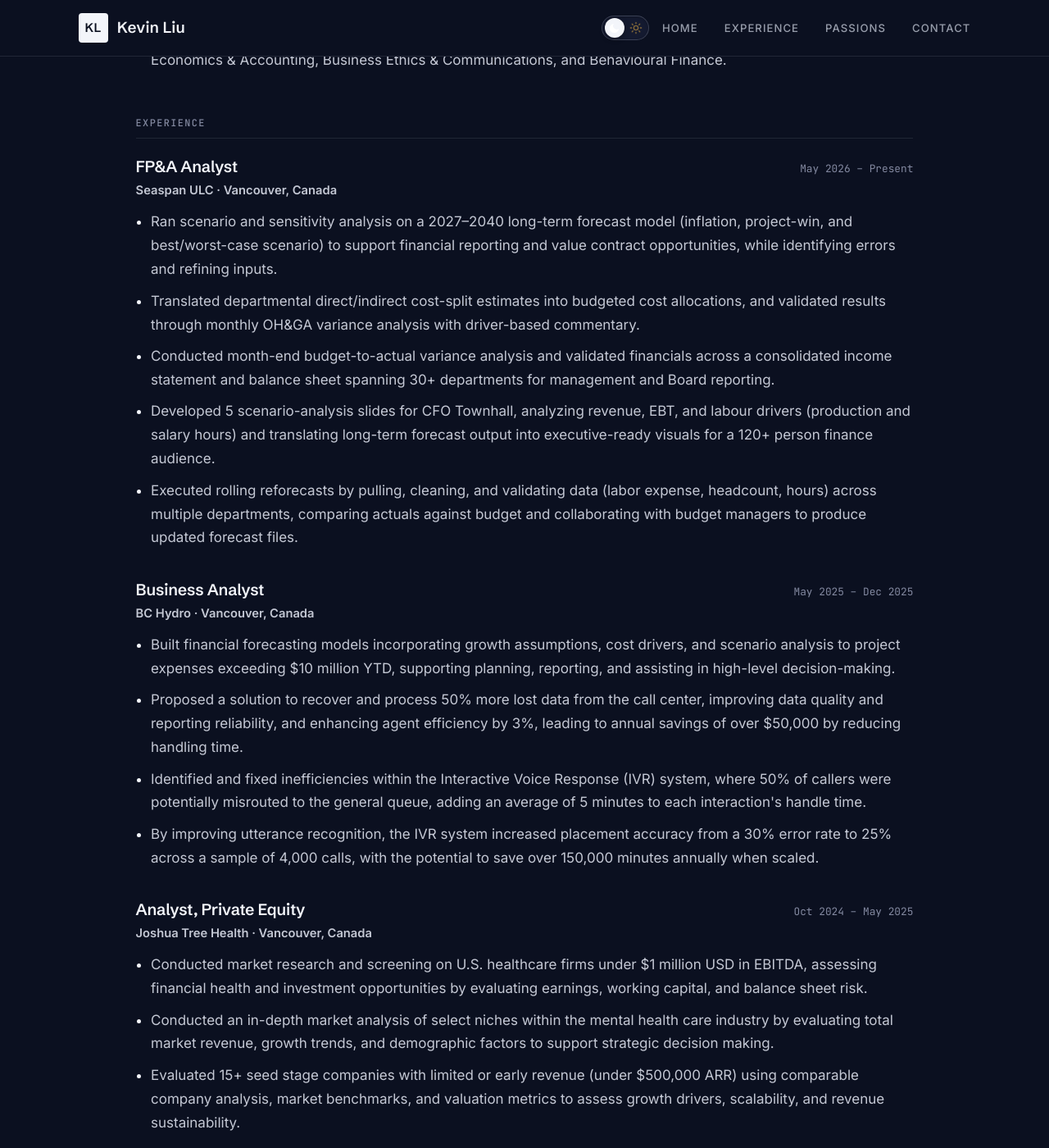
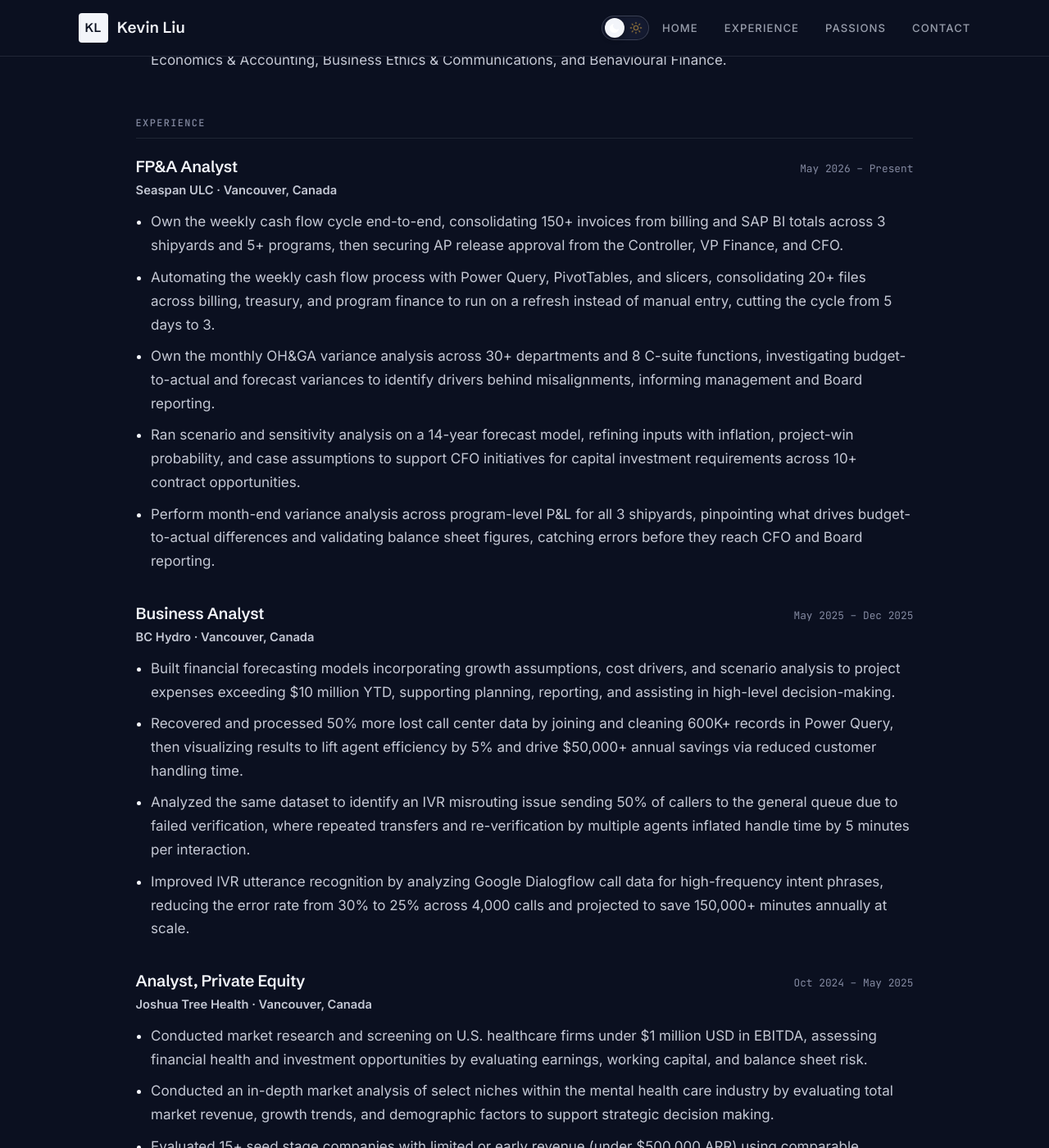
Before and after one commit to kev2k04/kev2k04.github.io, a Jekyll site: the page built from resume.html, in a window 1280 px wide and 1400 px high, scrolled down 371 px. Shown: the whole window at 82% size. Built offline with Jekyll 4.4.1, drawn with Linux system fonts in a browser that asks for light colours; some of the changed text lies outside the part shown.

Commit message:
Resume: sync page content with the updated FP&A resume
Rewrites the Seaspan bullets around owning the weekly cash flow cycle
and the Power Query automation, sharpens the BC Hydro bullets with the
600K+ record join and the Dialogflow analysis, and updates the tools and
skills lists. Education now reads "Class of December 2027", matching
grad_date in profile.yml.

Replaces the linked PDF. The new file is named Kevin-Liu-FPA-Resume.pdf
rather than keeping the "FP&A" spelling, so the URL carries no raw
ampersand.

Co-Authored-By: Claude Opus 5 <noreply@anthropic.com>

```diff
--- a/_data/resume.yml
+++ b/_data/resume.yml
@@ -2,7 +2,7 @@
 # Resume content. This drives the /resume/ page.
 # ---------------------------------------------------------------------------
 
-pdf: "/assets/Kevin-Liu-Resume.pdf"
+pdf: "/assets/Kevin-Liu-FPA-Resume.pdf"
 
 phone: "(604) 369-0323"
 linkedin_url: "https://www.linkedin.com/in/kev2k04/"
@@ -15,11 +15,11 @@ experience:
     start: "May 2026"
     end: Present
     points:
-      - "Ran scenario and sensitivity analysis on a 2027–2040 long-term forecast model (inflation, project-win, and best/worst-case scenario) to support financial reporting and value contract opportunities, while identifying errors and refining inputs."
-      - "Translated departmental direct/indirect cost-split estimates into budgeted cost allocations, and validated results through monthly OH&GA variance analysis with driver-based commentary."
-      - "Conducted month-end budget-to-actual variance analysis and validated financials across a consolidated income statement and balance sheet spanning 30+ departments for management and Board reporting."
-      - "Developed 5 scenario-analysis slides for CFO Townhall, analyzing revenue, EBT, and labour drivers (production and salary hours) and translating long-term forecast output into executive-ready visuals for a 120+ person finance audience."
-      - "Executed rolling reforecasts by pulling, cleaning, and validating data (labor expense, headcount, hours) across multiple departments, comparing actuals against budget and collaborating with budget managers to produce updated forecast files."
+      - "Own the weekly cash flow cycle end-to-end, consolidating 150+ invoices from billing and SAP BI totals across 3 shipyards and 5+ programs, then securing AP release approval from the Controller, VP Finance, and CFO."
+      - "Automating the weekly cash flow process with Power Query, PivotTables, and slicers, consolidating 20+ files across billing, treasury, and program finance to run on a refresh instead of manual entry, cutting the cycle from 5 days to 3."
+      - "Own the monthly OH&GA variance analysis across 30+ departments and 8 C-suite functions, investigating budget-to-actual and forecast variances to identify drivers behind misalignments, informing management and Board reporting."
+      - "Ran scenario and sensitivity analysis on a 14-year forecast model, refining inputs with inflation, project-win probability, and case assumptions to support CFO initiatives for capital investment requirements across 10+ contract opportunities."
+      - "Perform month-end variance analysis across program-level P&L for all 3 shipyards, pinpointing what drives budget-to-actual differences and validating balance sheet figures, catching errors before they reach CFO and Board reporting."
 
   - role: Business Analyst
     company: BC Hydro
@@ -28,9 +28,9 @@ experience:
     end: "Dec 2025"
     points:
       - "Built financial forecasting models incorporating growth assumptions, cost drivers, and scenario analysis to project expenses exceeding $10 million YTD, supporting planning, reporting, and assisting in high-level decision-making."
-      - "Proposed a solution to recover and process 50% more lost data from the call center, improving data quality and reporting reliability, and enhancing agent efficiency by 3%, leading to annual savings of over $50,000 by reducing handling time."
-      - "Identified and fixed inefficiencies within the Interactive Voice Response (IVR) system, where 50% of callers were potentially misrouted to the general queue, adding an average of 5 minutes to each interaction's handle time."
-      - "By improving utterance recognition, the IVR system increased placement accuracy from a 30% error rate to 25% across a sample of 4,000 calls, with the potential to save over 150,000 minutes annually when scaled."
+      - "Recovered and processed 50% more lost call center data by joining and cleaning 600K+ records in Power Query, then visualizing results to lift agent efficiency by 5% and drive $50,000+ annual savings via reduced customer handling time."
+      - "Analyzed the same dataset to identify an IVR misrouting issue sending 50% of callers to the general queue due to failed verification, where repeated transfers and re-verification by multiple agents inflated handle time by 5 minutes per interaction."
+      - "Improved IVR utterance recognition by analyzing Google Dialogflow call data for high-frequency intent phrases, reducing the error rate from 30% to 25% across 4,000 calls and projected to save 150,000+ minutes annually at scale."
 
   - role: "Analyst, Private Equity"
     company: Joshua Tree Health
@@ -50,7 +50,7 @@ extracurriculars:
     end: "May 2025"
     points:
       - "Created the 2024 Sponsorship Package outlining the values and objectives of the Open Robotics Club for outreach."
-      - "Managed a $10,000 per semester budget, tracking spendings, identifying variances, and coordinating with members, project leads, and administrators to align spending with strategic priorities and funding availability."
+      - "Managed a $10,000 per semester budget, tracking spending, identifying variances, and coordinating with members, project leads, and administrators to align spending with strategic priorities and funding availability."
 
   - role: "2nd Place"
     org: "COMM 371 Investing Competition"
@@ -65,13 +65,13 @@ education:
   - degree: "Bachelor of Commerce, Major in Finance"
     school: "The University of British Columbia, Sauder School of Business"
     location: Vancouver, Canada
-    year: "Class of 2027"
+    year: "Class of December 2027"
     courses: "Corporate Finance, Investment Theory, Investment Policy, Financial Institutions I, Managerial Economics & Accounting, Business Ethics & Communications, and Behavioural Finance."
 
 additional:
   - label: "Technical & Tools"
-    value: "Excel (Advanced), SAP, Power BI, Tableau, PowerPoint, R Studio, Capital IQ, PitchBook, Bloomberg."
+    value: "Excel Advanced (PivotTables, SUMIFS, XLOOKUP, INDEX MATCH, IFERROR, etc), Power Query, Power BI, DAX, Tableau, Capital IQ, PitchBook, Bloomberg, Claude Code."
   - label: Skills
-    value: "FP&A, Financial Modeling, Scenario & Sensitivity Analysis, Variance Analysis, Cash Flow Forecasting, Cost Allocation (Direct/Indirect, OH&GA), Financial Statement Analysis, DCF Valuation, NPV/IRR, WACC & Cost of Capital, Comparable Company Analysis, Precedent Transactions."
+    value: "FP&A, Financial Modeling, Scenario & Sensitivity Analysis, Variance Analysis, Cash Flow Forecasting, Cost Allocation, Financial Statement Analysis, DCF Valuation, NPV/IRR, WACC & Cost of Capital, Comparable Company Analysis."
   - label: Interests
     value: "Music Production, Content Creation, Personal Fitness, Soccer, Baseball, Video Games, and Cooking."
```
Also changed, not shown: 2 other files.
